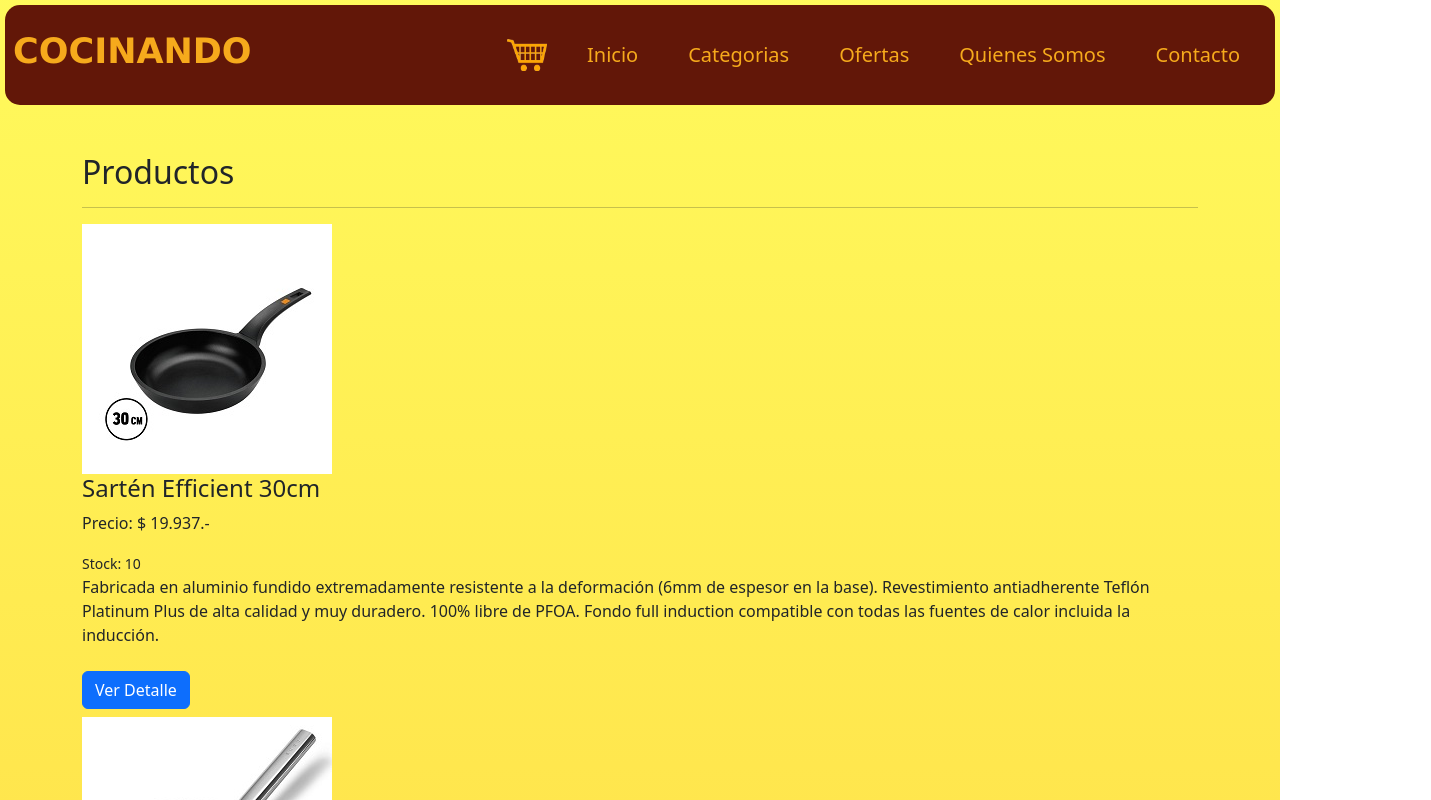
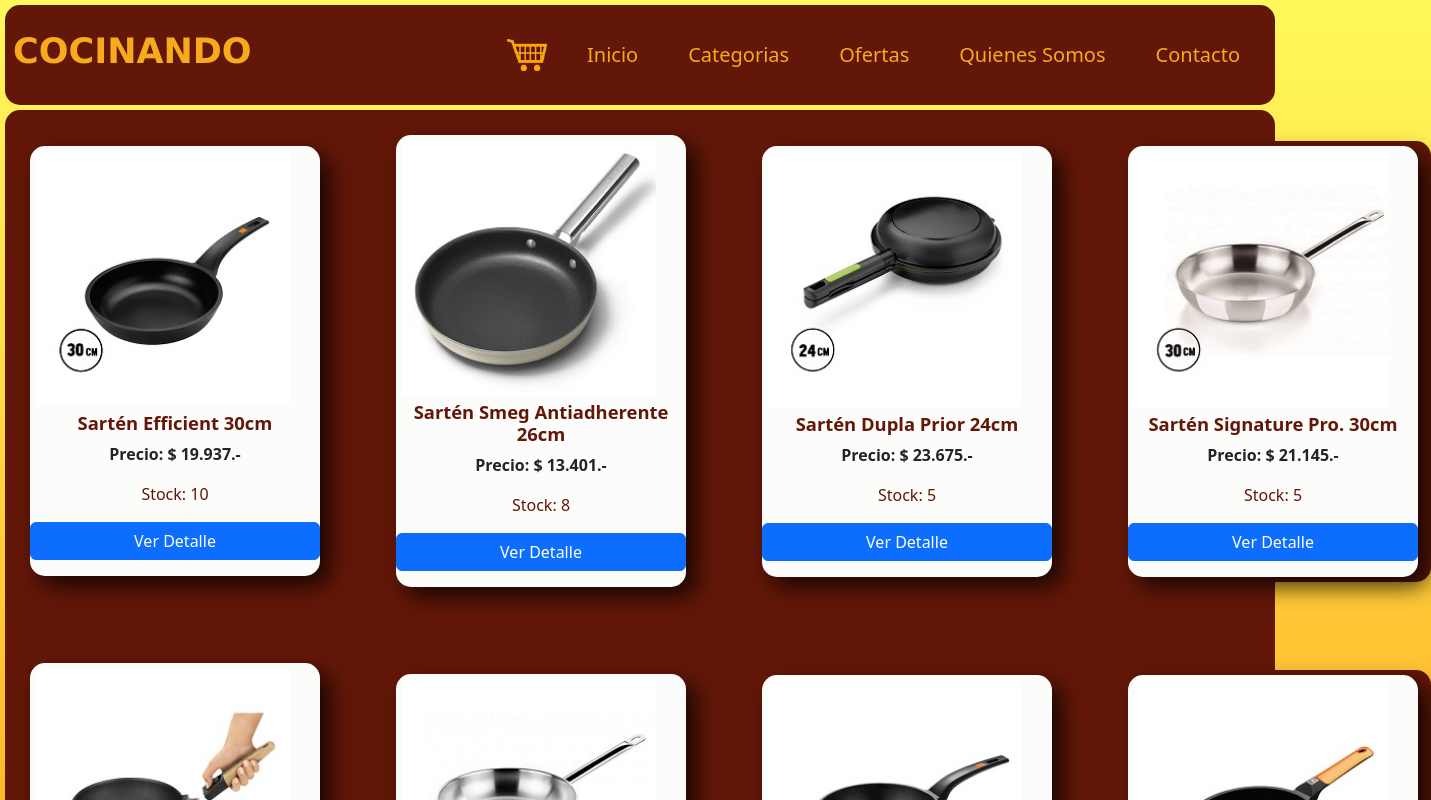
Before and after one commit to MartinAracama/Cocinando-Ecommerce, a React (Create React App) app: page / in a window 1280 px wide. Shown: the top 800 px of the page, 1431 px wide, since content can reach past the window. Built offline with nearby package versions, Linux system fonts and the light colour scheme.

Commit message:
se aplicaron estilos

```diff
--- a/src/components/Item/item.js
+++ b/src/components/Item/item.js
@@ -1,17 +1,18 @@
 import React from 'react'
+import "./item.scss"
 
 export const Item = ( {producto} ) => {
 
   return (
-    <div>
-        <div>
-            <img src={producto.img}/>
-            <h4>{producto.nombre}</h4>
-            <p>Precio: {producto.precio}</p>
-            <small>Stock: {producto.stock}</small>
-            <p>{producto.descripcion}</p>
-            <a className="btn btn-primary my-2">Ver Detalle</a>
+        <div className='container'>
+            <div className='cardContainer'>
+                <img className='img' src={producto.img}/>
+                <h4 className='titulo'>{producto.nombre}</h4>
+                <p className='precio'>Precio: {producto.precio}</p>
+                <small className='stock'>Stock: {producto.stock}</small>
+                {/* <p className='descripcion'>{producto.descripcion}</p> */}
+                <a className="btn btn-primary my-3">Ver Detalle</a>
+            </div>
         </div>
-    </div>
-  )
+      )
 }
--- a/src/components/Item/item.scss
+++ b/src/components/Item/item.scss
@@ -0,0 +1,51 @@
+
+
+.container {
+    margin: 5px;
+    padding: 5px;
+    display: grid;
+    grid-template-columns: 4;
+    flex-wrap: wrap;
+    justify-content: space-around;
+    align-items: center;
+}
+
+.cardContainer {
+    display: flex;
+    flex-direction: column;
+    width: 290px;
+    height: auto;
+    background-color: rgb(252, 252, 251);
+    -webkit-box-shadow: 10px 10px 22px 0px rgba(0,0,0,0.75);
+    -moz-box-shadow: 10px 10px 22px 0px rgba(0,0,0,0.75);
+    box-shadow: 10px 10px 22px 0px rgba(0,0,0,0.75);
+    border-radius: 15px;
+
+    .img {
+        margin: 3px;
+        padding: 3px;
+        max-width: 260px;
+        max-height: auto;
+    }
+    .titulo {
+        font-size: 1.15rem;
+        color: #621708;
+        text-align: center;
+        font-weight: 600;
+    }
+    .precio {
+        font-weight: 700;
+        text-align: center;
+    }
+    .stock {
+        color: #621708;
+        font-size: 1rem;
+        text-align: center;
+    }
+    .descripcion {
+        margin: 3px;
+        text-align: justify;
+        font-size: 1rem;
+    }
+
+}
--- a/src/components/ItemCard/itemCard.js
+++ b/src/components/ItemCard/itemCard.js
@@ -6,9 +6,9 @@ export const ItemCard = ( {productos = []} ) => {
 
     // const {nombre, descripcion, img, precio, stock} = props;
     return (
-        <div className='container my-5'>
-            <h2>Productos</h2>
-            <hr/>
+        <div className='itemContainer'>
+            {/* <h2>Productos</h2>
+            <hr/> */}
 
             { productos.map((item) => <Item producto={item} key={item.id}/>)}
         </div>
--- a/src/components/ItemCard/itemCard.scss
+++ b/src/components/ItemCard/itemCard.scss
@@ -1,23 +1,36 @@
 
-.imgCard {
-    width: 260px;
-    max-height: auto;
+
+.itemContainer {
+    margin: 5px;
+    padding: 5px;
+    max-width: 900px;
+    display: grid;
+    grid-template-columns: repeat(4, 1fr);
+    gap: 3.5em;
+    justify-content: space-between;
     align-items: center;
+    background-color: #621708;
 
 }
+// .imgCard {
+//     width: 260px;
+//     max-height: auto;
+//     align-items: center;
 
-.cardTitle {
-    color: rgb(139, 36, 36);
-    font-size: 1.0rem;
-    text-align: center;
-}
+// }
 
-.cardButton {
-        margin-top: .5rem;
-}
+// .cardTitle {
+//     color: rgb(139, 36, 36);
+//     font-size: 1.0rem;
+//     text-align: center;
+// }
 
-.cardFooter {
-    display: flex;
-    justify-content: space-between;
-    color: rgb(139, 36, 36);
-}
+// .cardButton {
+//         margin-top: .5rem;
+// }
+
+// .cardFooter {
+//     display: flex;
+//     justify-content: space-between;
+//     color: rgb(139, 36, 36);
+// }
--- a/src/components/itemListContainer/itemListContainer.js
+++ b/src/components/itemListContainer/itemListContainer.js
@@ -25,7 +25,7 @@ export const ItemListContainer = () => {
 
 
   return (
-      <div>
+      <div className='container'>
         <ItemCard productos={productos}/>
       </div>
   )
--- a/src/components/itemListContainer/itemListContainer.scss
+++ b/src/components/itemListContainer/itemListContainer.scss
@@ -1,9 +1,11 @@
 
 
-.row {
+.container {
     margin: 5px;
     padding: 5px;
-    display: flex;
+    display: grid;
+    max-width: 99.2%;
+    grid-template-columns: repeat(4, 1fr);
     height: auto;
     background-color: #621708;
     border-radius: 15px;
```
